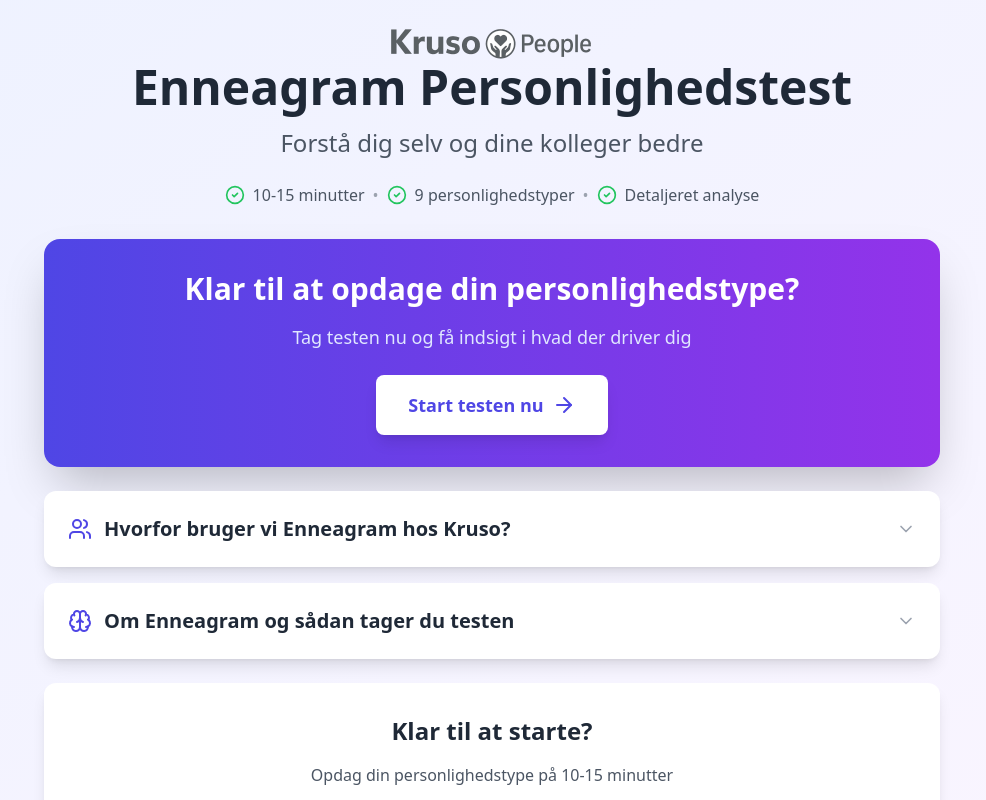
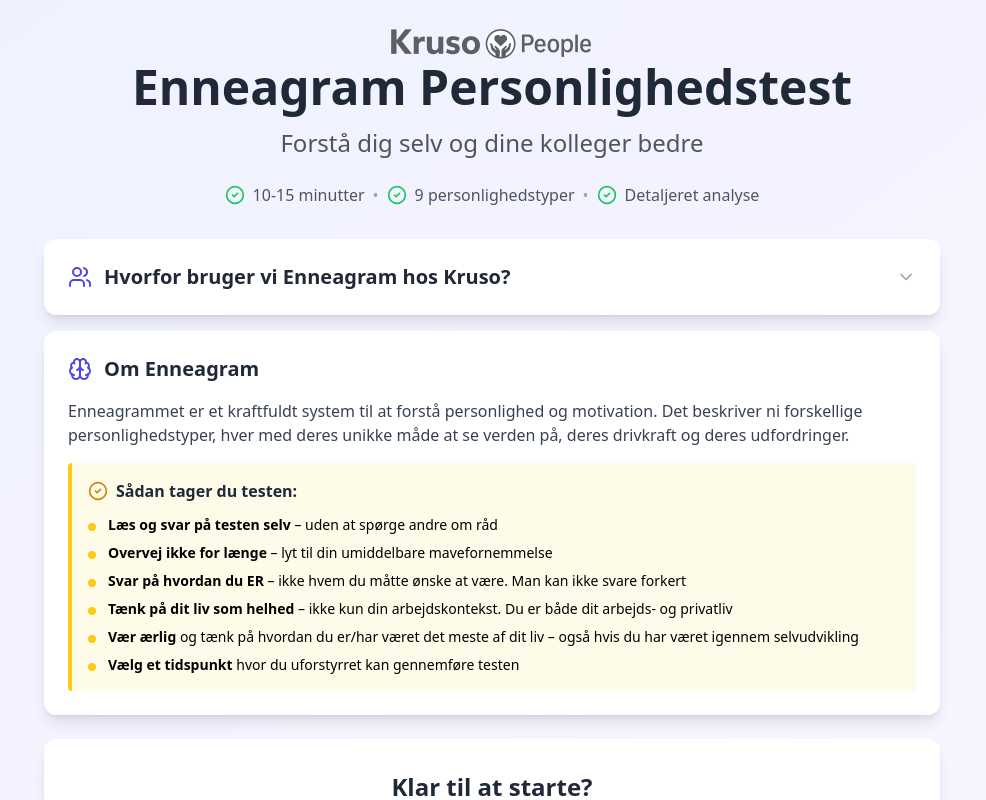
Before and after one commit to sirlightyear/enneagram, a React (Vite) app: page / in a window 1280 px wide. Shown: the top 800 px of the page, without its empty margins (148-1134 px from the left). Built offline with nearby package versions, Linux system fonts and the light colour scheme.

Commit message:
Updated IntroPage.tsx

```diff
--- a/src/components/IntroPage.tsx
+++ b/src/components/IntroPage.tsx
@@ -7,7 +7,6 @@ interface IntroPageProps {
 
 const IntroPage: React.FC<IntroPageProps> = ({ onStart }) => {
   const [showKrusoDetails, setShowKrusoDetails] = useState(false);
-  const [showEnneagramDetails, setShowEnneagramDetails] = useState(false);
 
   return (
     <div className="min-h-screen bg-gradient-to-br from-indigo-50 to-purple-50">
@@ -26,7 +25,7 @@ const IntroPage: React.FC<IntroPageProps> = ({ onStart }) => {
             <p className="text-xl md:text-2xl text-gray-600 mb-6">
               Forstå dig selv og dine kolleger bedre
             </p>
-            <div className="flex items-center justify-center gap-2 text-gray-600">
+            <div className="flex flex-wrap items-center justify-center gap-2 text-sm md:text-base text-gray-600">
               <CheckCircle2 className="w-5 h-5 text-green-500" />
               <span>10-15 minutter</span>
               <span className="text-gray-400">•</span>
@@ -36,23 +35,6 @@ const IntroPage: React.FC<IntroPageProps> = ({ onStart }) => {
               <CheckCircle2 className="w-5 h-5 text-green-500" />
               <span>Detaljeret analyse</span>
             </div>
-          </div>
-
-          {/* Quick Start CTA */}
-          <div className="bg-gradient-to-r from-indigo-600 to-purple-600 rounded-2xl shadow-2xl p-8 mb-6 text-center">
-            <h2 className="text-2xl md:text-3xl font-bold text-white mb-4">
-              Klar til at opdage din personlighedstype?
-            </h2>
-            <p className="text-indigo-100 mb-6 text-lg">
-              Tag testen nu og få indsigt i hvad der driver dig
-            </p>
-            <button
-              onClick={onStart}
-              className="inline-flex items-center px-8 py-4 bg-white text-indigo-600 font-bold text-lg rounded-lg hover:bg-gray-50 transition-all duration-200 shadow-lg hover:shadow-xl transform hover:scale-105"
-            >
-              Start testen nu
-              <ArrowRight className="w-6 h-6 ml-2" />
-            </button>
           </div>
 
           {/* Kruso intro - Collapsible */}
@@ -98,26 +80,13 @@ const IntroPage: React.FC<IntroPageProps> = ({ onStart }) => {
             )}
           </div>
 
-          {/* Enneagram intro - Collapsible */}
-          <div className="bg-white rounded-xl shadow-lg mb-6 overflow-hidden">
-            <button
-              onClick={() => setShowEnneagramDetails(!showEnneagramDetails)}
-              className="w-full flex items-center justify-between p-6 hover:bg-gray-50 transition-colors"
-            >
-              <div className="flex items-center">
+          {/* Enneagram intro - Always visible */}
+          <div className="bg-white rounded-xl shadow-lg mb-6 p-6">
+            <div className="flex items-center mb-4">
               <Brain className="w-6 h-6 text-indigo-600 mr-3" />
-                <h2 className="text-xl font-bold text-gray-800">Om Enneagram og sådan tager du testen</h2>
+              <h2 className="text-xl font-bold text-gray-800">Om Enneagram</h2>
             </div>
-              {showEnneagramDetails ? (
-                <ChevronUp className="w-5 h-5 text-gray-400" />
-              ) : (
-                <ChevronDown className="w-5 h-5 text-gray-400" />
-              )}
-            </button>
-
-            {showEnneagramDetails && (
-              <div className="px-6 pb-6 text-gray-700 space-y-4 border-t border-gray-100 pt-4">
-                <p>
+            <p className="text-gray-700 mb-4">
               Enneagrammet er et kraftfuldt system til at forstå personlighed og motivation. Det beskriver
               ni forskellige personlighedstyper, hver med deres unikke måde at se verden på, deres drivkraft
               og deres udfordringer.
@@ -156,8 +125,6 @@ const IntroPage: React.FC<IntroPageProps> = ({ onStart }) => {
               </ul>
             </div>
           </div>
-            )}
-          </div>
 
           {/* Bottom CTA */}
           <div className="text-center bg-white rounded-xl shadow-lg p-8">
```
Lines whose indentation alone changed are shown as unchanged.
